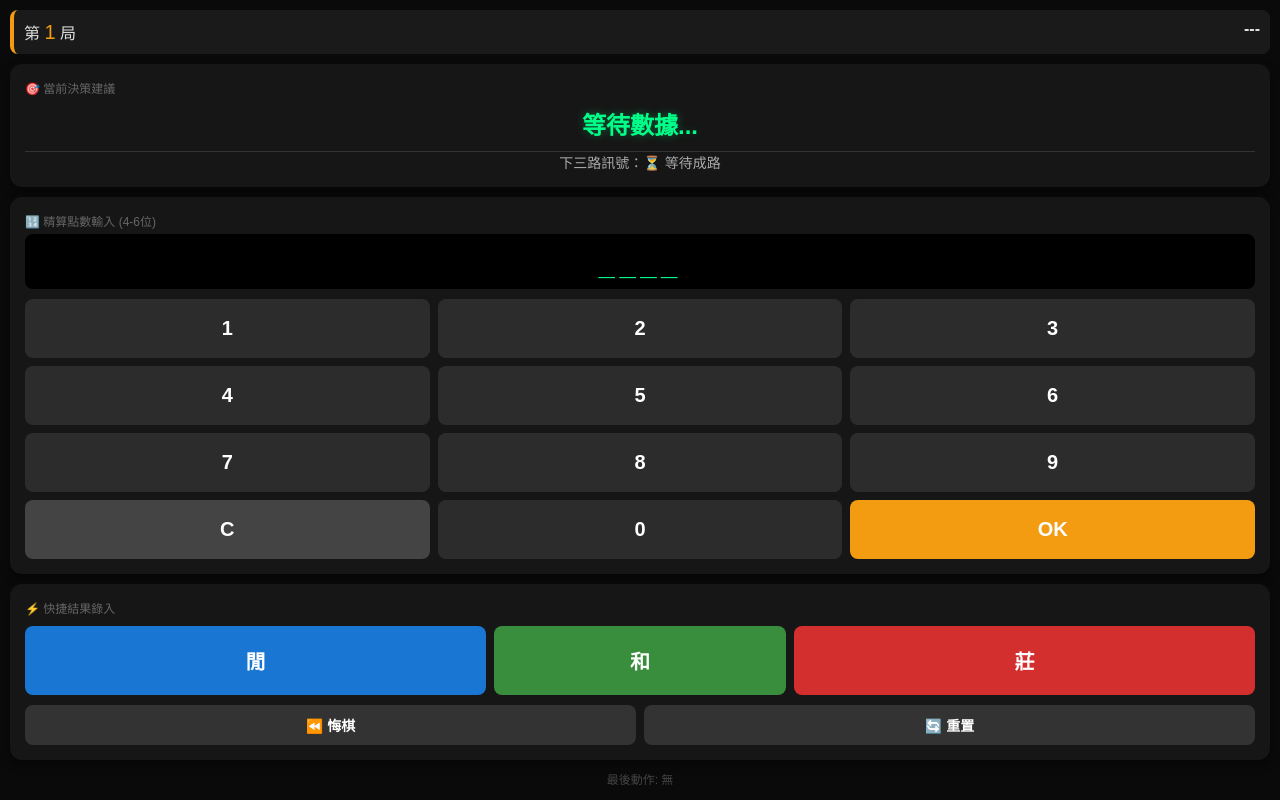
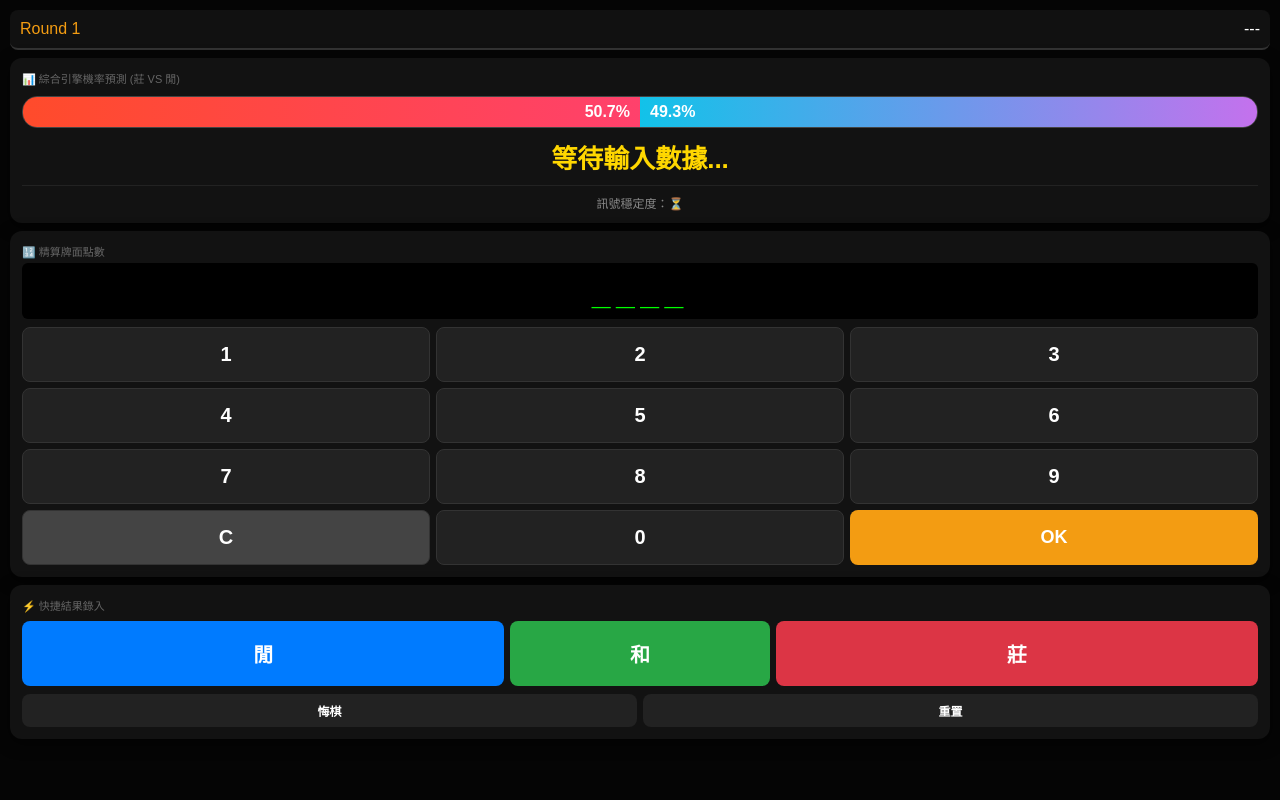
Before and after one commit to xyzplay321/Baccarat-Pro, a Flask app: page / in a window 1280 px wide. Run offline with Flask 3, Linux system fonts and the light colour scheme.

Commit message:
Update index.html

```diff
--- a/templates/index.html
+++ b/templates/index.html
@@ -3,107 +3,98 @@
 <head>
     <meta charset="UTF-8">
     <meta name="viewport" content="width=device-width, initial-scale=1.0, maximum-scale=1.0, user-scalable=no">
-    <title>Baccarat Master UI</title>
+    <title>Baccarat AI Engine</title>
     <style>
-        body { background: #0a0a0a; color: #e0e0e0; font-family: sans-serif; margin: 0; padding: 10px; }
-        .status-bar { display: flex; justify-content: space-between; padding: 10px; background: #1a1a1a; border-radius: 8px; margin-bottom: 10px; border-left: 4px solid #f39c12; }
-        .card { background: #161616; border-radius: 12px; padding: 15px; margin-bottom: 10px; box-shadow: 0 4px 10px rgba(0,0,0,0.5); }
-        .advice-box { text-align: center; font-size: 24px; font-weight: bold; color: #00ff88; margin: 10px 0; text-shadow: 0 0 10px rgba(0,255,136,0.3); }
-        .stability-text { font-size: 14px; color: #aaa; text-align: center; border-top: 1px solid #333; pt: 10px; margin-top: 10px; }
-        .numpad { display: grid; grid-template-columns: repeat(3, 1fr); gap: 8px; }
-        .btn { border: none; border-radius: 8px; color: white; font-size: 20px; font-weight: bold; cursor: pointer; transition: 0.1s; }
-        .btn:active { transform: scale(0.95); opacity: 0.8; }
-        .btn-num { background: #2c2c2c; padding: 18px; }
-        .btn-send { background: #f39c12; grid-column: span 1; }
-        .btn-clear { background: #444; }
-        .shortcut-group { display: flex; gap: 8px; margin-top: 10px; }
-        .btn-p { background: #1976d2; flex: 1; padding: 20px; }
-        .btn-t { background: #388e3c; flex: 0.6; padding: 20px; }
-        .btn-b { background: #d32f2f; flex: 1; padding: 20px; }
-        .display-area { background: #000; color: #00ff88; font-family: monospace; font-size: 28px; text-align: center; padding: 10px; border-radius: 8px; margin-bottom: 10px; letter-spacing: 4px; height: 35px; line-height: 35px; }
-        .info-label { font-size: 12px; color: #666; margin-bottom: 5px; }
+        body { background: #050505; color: #fff; font-family: sans-serif; margin: 0; padding: 10px; }
+        .header { display: flex; justify-content: space-between; padding: 10px; background: #111; border-radius: 8px; margin-bottom: 8px; border-bottom: 2px solid #333; }
+        .card { background: #121212; border-radius: 12px; padding: 12px; margin-bottom: 8px; box-shadow: 0 4px 15px rgba(0,0,0,0.6); }
+        .prob-container { display: flex; height: 30px; background: #222; border-radius: 15px; overflow: hidden; margin: 10px 0; border: 1px solid #444; }
+        #b-bar { background: linear-gradient(90deg, #ff4b2b, #ff416c); width: 50%; transition: 0.5s; text-align: right; padding-right: 10px; line-height: 30px; font-weight: bold; }
+        #p-bar { background: linear-gradient(90deg, #12c2e9, #c471ed); width: 50%; transition: 0.5s; text-align: left; padding-left: 10px; line-height: 30px; font-weight: bold; }
+        .advice-main { font-size: 26px; text-align: center; font-weight: bold; margin: 10px 0; color: #ffd700; }
+        .numpad { display: grid; grid-template-columns: repeat(3, 1fr); gap: 6px; }
+        .btn { border: none; border-radius: 8px; color: white; font-weight: bold; cursor: pointer; }
+        .btn-num { background: #222; font-size: 20px; padding: 15px; border: 1px solid #333; }
+        .btn-action { background: #f39c12; font-size: 18px; }
+        .shortcut-group { display: flex; gap: 6px; margin-top: 8px; }
+        .btn-p { background: #007bff; flex: 1; padding: 18px; font-size: 20px; }
+        .btn-t { background: #28a745; flex: 0.5; padding: 18px; font-size: 20px; }
+        .btn-b { background: #dc3545; flex: 1; padding: 18px; font-size: 20px; }
+        .display { background: #000; color: #00ff00; font-family: monospace; font-size: 32px; text-align: center; padding: 8px; border-radius: 6px; margin-bottom: 8px; letter-spacing: 5px; min-height: 40px; }
+        .label { font-size: 11px; color: #666; margin-bottom: 4px; text-transform: uppercase; }
     </style>
 </head>
 <body>
 
-    <div class="status-bar">
-        <div>第 <span id="round" style="color:#f39c12; font-size: 20px;">1</span> 局</div>
-        <div id="streak" style="font-weight: bold;">---</div>
+    <div class="header">
+        <div style="color: #f39c12;">Round <span id="round">1</span></div>
+        <div id="streak">---</div>
     </div>
 
     <div class="card">
-        <div class="info-label">🎯 當前決策建議</div>
-        <div id="advice" class="advice-box">等待數據...</div>
-        <div id="stability" class="stability-text">下三路訊號：⏳ 等待成路</div>
+        <div class="label">📊 綜合引擎機率預測 (莊 vs 閒)</div>
+        <div class="prob-container">
+            <div id="b-bar">50.7%</div>
+            <div id="p-bar">49.3%</div>
+        </div>
+        <div id="advice" class="advice-main">等待輸入數據...</div>
+        <div id="stability" style="font-size: 12px; text-align: center; color: #888; border-top: 1px solid #222; padding-top: 8px;">訊號穩定度：⏳</div>
     </div>
 
     <div class="card">
-        <div class="info-label">🔢 精算點數輸入 (4-6位)</div>
-        <div id="num-display" class="display-area">____</div>
+        <div class="label">🔢 精算牌面點數</div>
+        <div id="num-display" class="display">____</div>
         <div class="numpad">
-            <button class="btn btn-num" onclick="press(1)">1</button>
-            <button class="btn btn-num" onclick="press(2)">2</button>
-            <button class="btn btn-num" onclick="press(3)">3</button>
-            <button class="btn btn-num" onclick="press(4)">4</button>
-            <button class="btn btn-num" onclick="press(5)">5</button>
-            <button class="btn btn-num" onclick="press(6)">6</button>
-            <button class="btn btn-num" onclick="press(7)">7</button>
-            <button class="btn btn-num" onclick="press(8)">8</button>
-            <button class="btn btn-num" onclick="press(9)">9</button>
-            <button class="btn btn-clear" onclick="clearNum()">C</button>
-            <button class="btn btn-num" onclick="press(0)">0</button>
-            <button class="btn btn-send" onclick="submitNum()">OK</button>
+            <button class="btn btn-num" onclick="p(1)">1</button>
+            <button class="btn btn-num" onclick="p(2)">2</button>
+            <button class="btn btn-num" onclick="p(3)">3</button>
+            <button class="btn btn-num" onclick="p(4)">4</button>
+            <button class="btn btn-num" onclick="p(5)">5</button>
+            <button class="btn btn-num" onclick="p(6)">6</button>
+            <button class="btn btn-num" onclick="p(7)">7</button>
+            <button class="btn btn-num" onclick="p(8)">8</button>
+            <button class="btn btn-num" onclick="p(9)">9</button>
+            <button class="btn btn-num" style="background:#444;" onclick="c()">C</button>
+            <button class="btn btn-num" onclick="p(0)">0</button>
+            <button class="btn btn-action" onclick="ok()">OK</button>
         </div>
     </div>
 
     <div class="card">
-        <div class="info-label">⚡ 快捷結果錄入</div>
+        <div class="label">⚡ 快捷結果錄入</div>
         <div class="shortcut-group">
-            <button class="btn btn-p" onclick="send('P')">閒</button>
-            <button class="btn btn-t" onclick="send('T')">和</button>
-            <button class="btn btn-b" onclick="send('B')">莊</button>
+            <button class="btn btn-p" onclick="s('P')">閒</button>
+            <button class="btn btn-t" onclick="s('T')">和</button>
+            <button class="btn btn-b" onclick="s('B')">莊</button>
         </div>
-        <div style="display: flex; gap: 8px; margin-top: 10px;">
-            <button class="btn" style="background:#333; flex:1; font-size:14px; padding:10px;" onclick="send('U')">⏪ 悔棋</button>
-            <button class="btn" style="background:#333; flex:1; font-size:14px; padding:10px;" onclick="send('R')">🔄 重置</button>
+        <div style="display: flex; gap: 6px; margin-top: 8px;">
+            <button class="btn" style="background:#222; flex:1; padding:8px; font-size:12px;" onclick="s('U')">悔棋</button>
+            <button class="btn" style="background:#222; flex:1; padding:8px; font-size:12px;" onclick="s('R')">重置</button>
         </div>
     </div>
 
-    <div style="text-align: center; color: #444; font-size: 12px; margin-top: 5px;">
-        最後動作: <span id="log">無</span>
-    </div>
+    <script>
+        let val = "";
+        function p(n) { if(val.length<6) val+=n; update(); }
+        function c() { val=""; update(); }
+        function update() { document.getElementById('num-display').innerText = val || "____"; }
+        function ok() { if(val.length>=4){ s(val); c(); } }
 
-    <script>
-        let input = "";
-        function press(n) { if(input.length < 6) input += n; updateDisplay(); }
-        function clearNum() { input = ""; updateDisplay(); }
-        function updateDisplay() { document.getElementById('num-display').innerText = input || "____"; }
-
-        function submitNum() {
-            if(input.length >= 4) { send(input); clearNum(); }
-            else { alert("點數不足"); }
-        }
-
-        function send(cmd) {
+        function s(cmd) {
             fetch('/api/cmd', {
                 method: 'POST',
                 headers: {'Content-Type': 'application/json'},
                 body: JSON.stringify({cmd: cmd})
-            })
-            .then(res => res.json())
-            .then(data => {
-                document.getElementById('round').innerText = data.round;
-                document.getElementById('streak').innerText = data.streak;
-                document.getElementById('advice').innerText = data.advice;
-                document.getElementById('stability').innerText = "下三路訊號：" + data.stability;
-                document.getElementById('log').innerText = data.last_action;
+            }).then(r => r.json()).then(d => {
+                document.getElementById('round').innerText = d.round;
+                document.getElementById('streak').innerText = d.streak;
+                document.getElementById('advice').innerText = d.advice;
+                document.getElementById('stability').innerText = "訊號穩定度：" + d.stability;
 
-                // 動態調整顏色
-                const advBox = document.getElementById('advice');
-                if(data.advice.includes("🔥")) advBox.style.color = "#ff3e3e";
-                else if(data.advice.includes("💡")) advBox.style.color = "#f39c12";
-                else if(data.advice.includes("👉")) advBox.style.color = "#1976d2";
-                else advBox.style.color = "#00ff88";
+                document.getElementById('b-bar').style.width = d.b_prob;
+                document.getElementById('b-bar').innerText = d.b_prob;
+                document.getElementById('p-bar').style.width = d.p_prob;
+                document.getElementById('p-bar').innerText = d.p_prob;
             });
         }
     </script>
```
